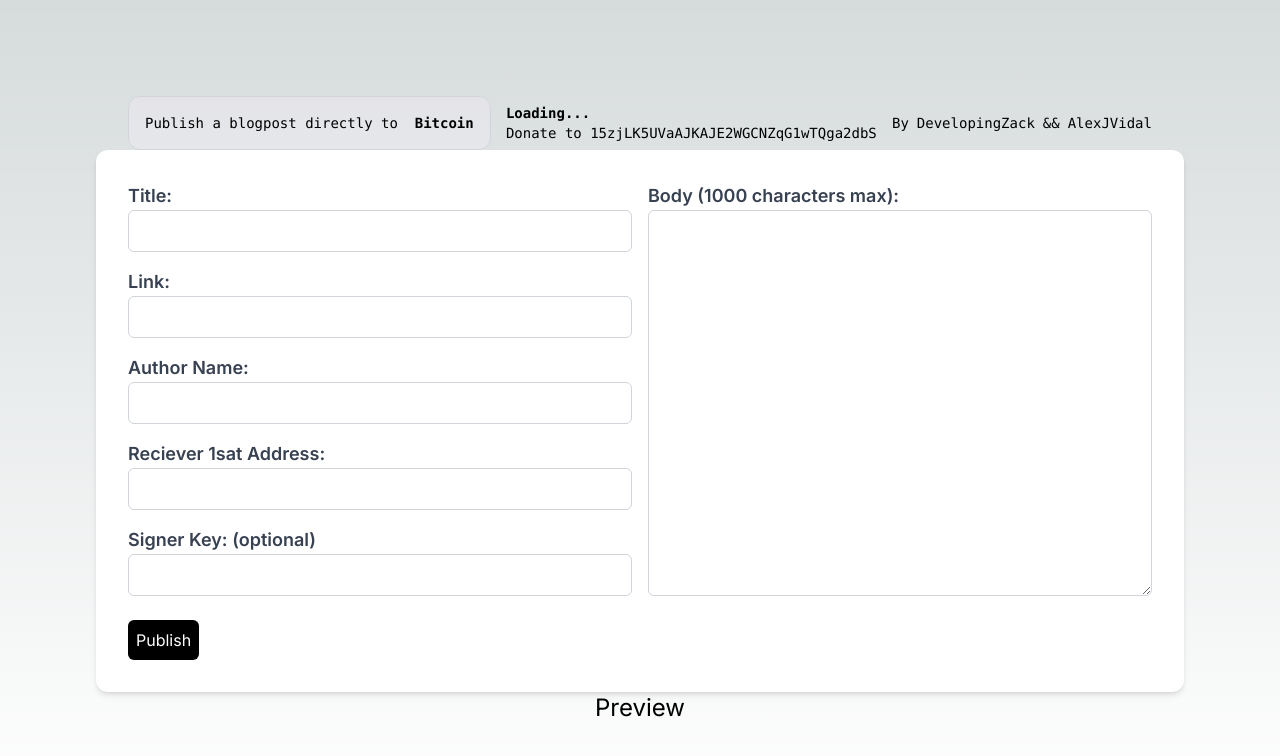
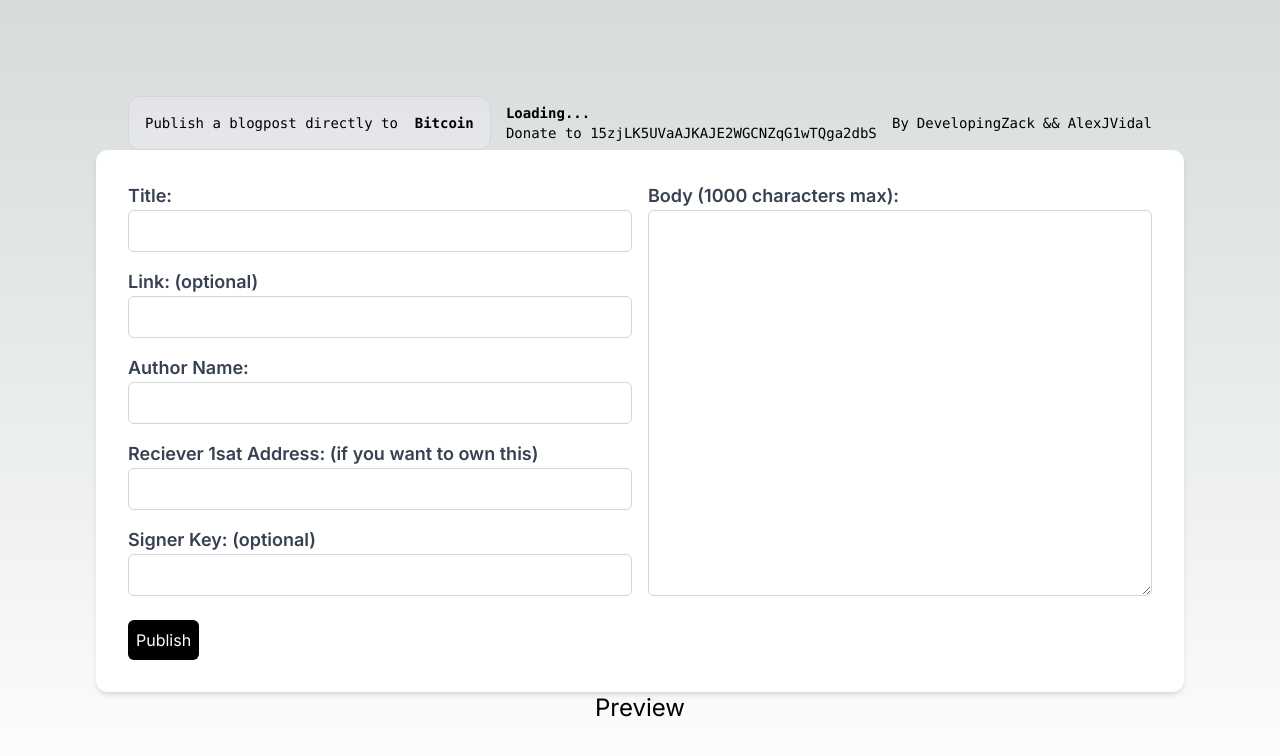
Before and after one commit to ZacharyWeiner/ord-post, a Next.js app: page /new-post in a window 1280 px wide. Shown: the top 756 px of the page. Built offline with nearby package versions, Linux system fonts and the light colour scheme; no server answers.

Commit message:
updates to env vars

```diff
--- a/components/Publish.component.jsx
+++ b/components/Publish.component.jsx
@@ -42,7 +42,7 @@ export default function PublishControl() {
             <input type="text" name="title" required onChange={handleChange} className="p-2 border border-gray-300 rounded-md focus:border-black focus:ring-0" />
           </div>
           <div className="flex flex-col">
-            <label htmlFor="link" className="text-lg font-semibold text-gray-700">Link:</label>
+            <label htmlFor="link" className="text-lg font-semibold text-gray-700">Link: (optional)</label>
             <input type="url" name="link" onChange={handleChange} className="p-2 border border-gray-300 rounded-md focus:border-black focus:ring-0" />
           </div>
           <div className="flex flex-col">
@@ -50,7 +50,7 @@ export default function PublishControl() {
             <input type="text" name="author" required onChange={handleChange} className="p-2 border border-gray-300 rounded-md focus:border-black focus:ring-0" />
           </div>
           <div className="flex flex-col">
-            <label htmlFor="receiverAddress" className="text-lg font-semibold text-gray-700">Reciever 1sat Address:</label>
+            <label htmlFor="receiverAddress" className="text-lg font-semibold text-gray-700">Reciever 1sat Address: (if you want to own this)</label>
             <input type="text" name="receiverAddress"  onChange={handleChange} className="p-2 border border-gray-300 rounded-md focus:border-black focus:ring-0" />
           </div>
           <div className="flex flex-col">
--- a/pages/api/publish.js
+++ b/pages/api/publish.js
@@ -87,13 +87,13 @@ const publishArticle = async (req, res) => {
     }
 
     // Validate the input
-    if (!title || !link || !author || body.length > 1000) {
+    if (!title ||  !author || body.length > 1000) {
       return res.status(400).json({ error: 'Invalid input' });
     }
     const jsonToSubmit = {
         "p": "news",
         "type": "post",
-        "app": "ord-press",
+        "app": "ord-post",
         "title": title,
         "url": link,
         "author":author,
--- a/utils/transactions.js
+++ b/utils/transactions.js
@@ -1,7 +1,7 @@
 export async function getUnspentTransactions(minimumSats, address) {
     let endpoint;
     if(!address){
-       endpoint = 'https://api.whatsonchain.com/v1/bsv/main/address/16sFkvWP47rYzNmBywpwQM1B6W36s6CHeo/unspent';
+       endpoint = `https://api.whatsonchain.com/v1/bsv/main/address/${process.env.NEWS_CHANGE_ADDRESS}/unspent`;
     } else {
        endpoint = `https://api.whatsonchain.com/v1/bsv/main/address/${address}/unspent`;
     }
```
